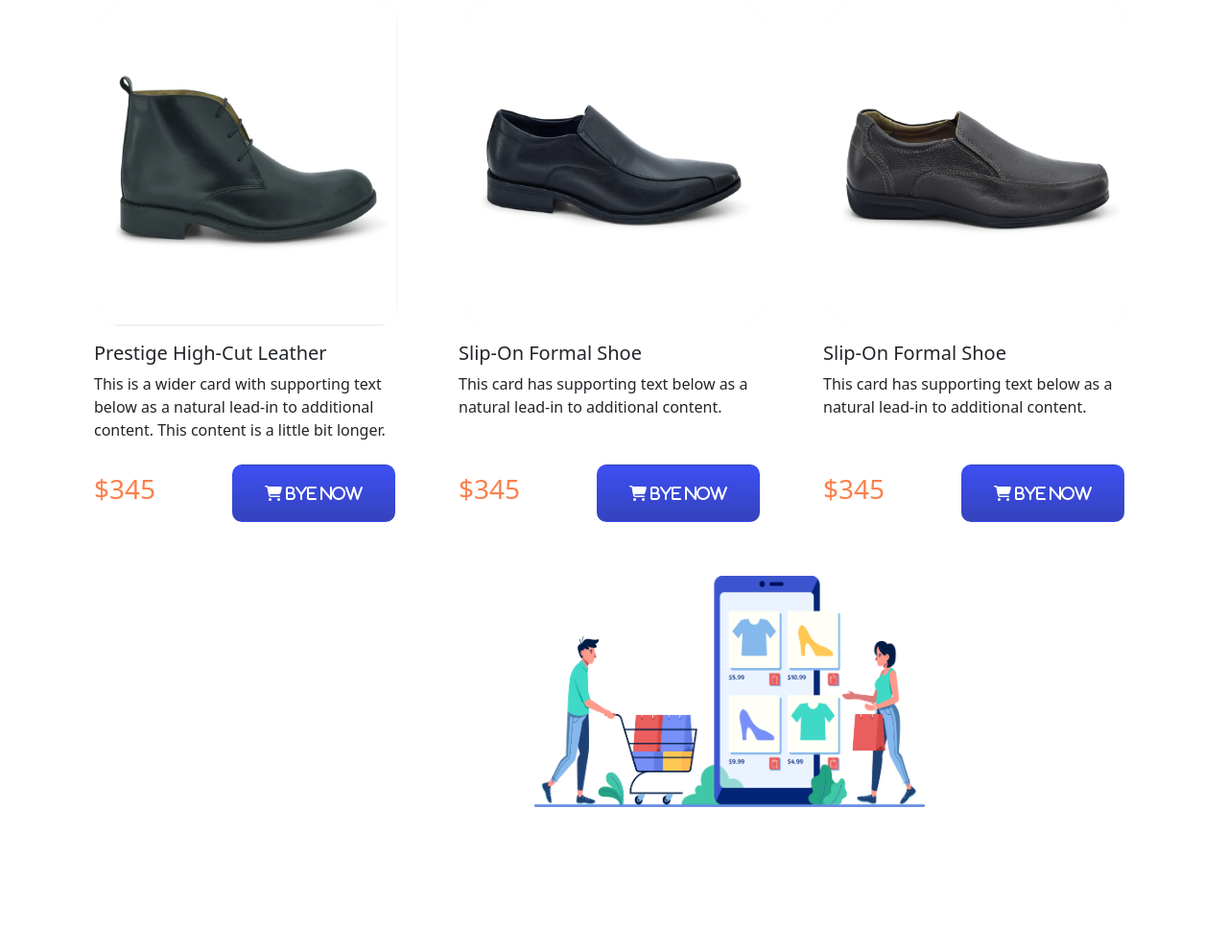
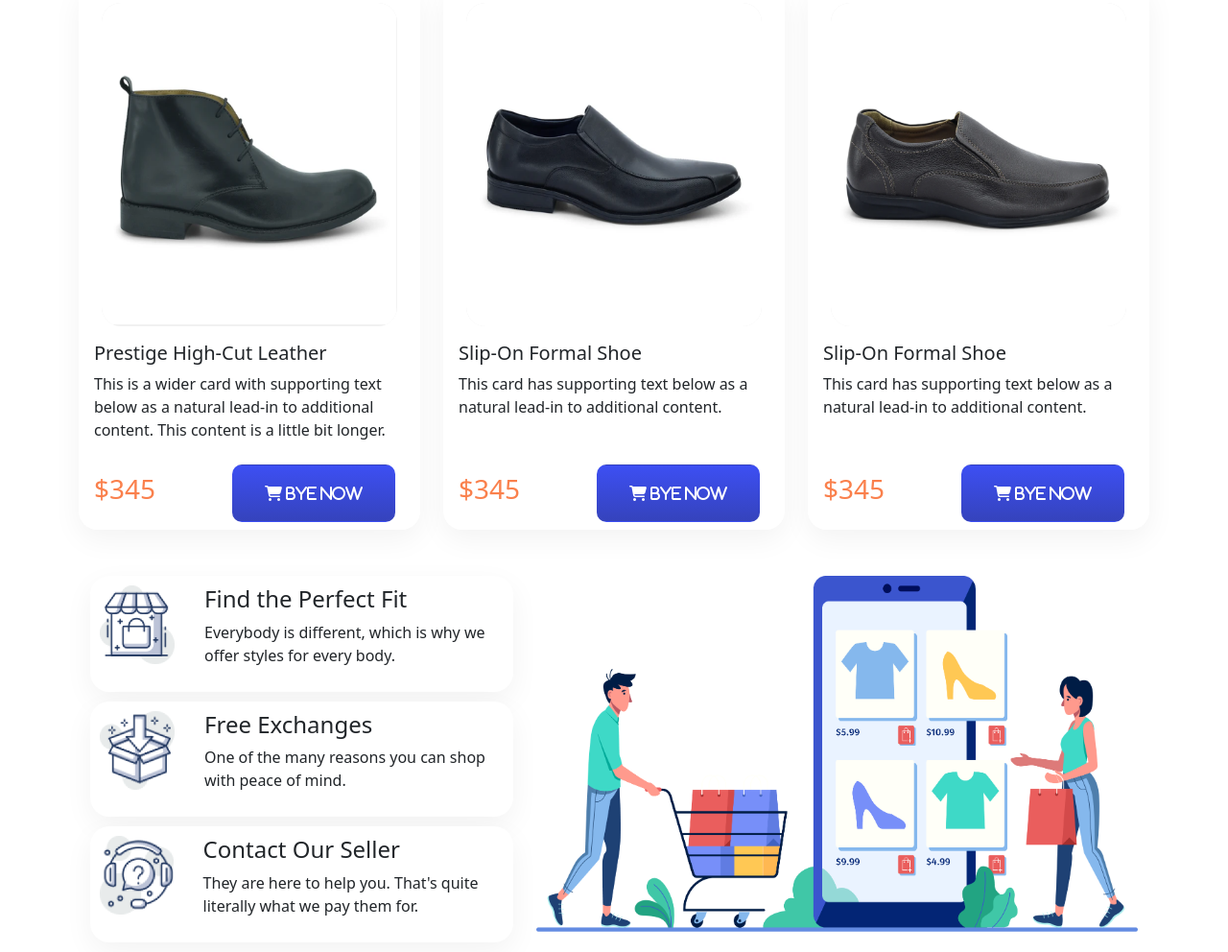
Before and after one commit to SajibNath2021/Assignment-02, a plain HTML site: page index.html in a window 1280 px wide. Shown: the part 1475-2467 px from the top of the page at 96% size. Before the commit the page ends 2316 px from the top, so only its background shows below. Drawn offline with nearby package versions, Linux system fonts and the light colour scheme.

Commit message:
need responsive

```diff
--- a/index.css
+++ b/index.css
@@ -59,6 +59,8 @@ main{
     display:flex;
     border-top: 0;
     background-color: #FFFF;
+    border-radius: 20px!important;
+
 }
 img.card-img-top {
     background-color: #F1F1F1;
@@ -67,12 +69,10 @@ img.card-img-top {
 .card{
     border-radius: 20px;
     border: none;
+    box-shadow: 0px 10px 30px rgba(0, 0, 0, 0.05);;
 }
 
-.img img{
-    width: 599px;
 
-}
 .marge-img{
     margin-top: 20px;
 
@@ -96,3 +96,19 @@ h3{
         font-size: 40px;
     }
 }
+/*end of shoes*/
+.help-info{
+    background: white;
+    box-shadow: 0px 10px 30px rgba(0, 0, 0, 0.05);
+    border-radius: 20px;
+    padding: 10px;
+    margin-bottom: 10px;
+}
+.img img{
+    width: 100%!important;
+
+}
+
+.article{
+    margin-left: 31px;
+}
--- a/index.html
+++ b/index.html
@@ -121,7 +121,7 @@
         <section id="formal-SHOES" class=" container mt-5">
           <h2>FORMAL SHOES</h2>
           <div class="row row-cols-1 row-cols-md-3 g-4">
-              <div class="col">
+              <div class="col ">
                 <div class="card h-100 ">
                   <div class="img-shoes container marge-img">
                     <img src="Photos/Mask Group.png" class="card-img-top" alt="..." height="337px">
@@ -178,10 +178,33 @@
               </div>
             </div>
         <!--end of formal shoes-->
-        <section class="pt-5">
+        <section class="container marge-top pt-5">
             <div class="row">
-                <div class="col-md-5">
-
+                <div class="col-md-5 ">
+                  <div class="parfect-fit help-info d-flex ">
+                    <img src="icons/image 12.png" alt="" width="78px" height="82px">
+                    <div class="article">
+                      <h4>Find the Perfect Fit</h4>
+                      <p>Everybody is different, which is why we
+                        offer styles for every body.</p>
+                    </div>
+                  </div>
+                  <div class="Exchange help-info d-flex">
+                    <img src="icons/image 13.png" alt="" width="78px" height="82px">
+                    <div class="article">
+                      <h4>Free Exchanges</h4>
+                      <p>One of the many reasons you can shop
+                        with peace of mind.</p>
+                    </div>
+                  </div>
+                  <div class="contact help-info d-flex">
+                    <img src="icons/image 14.png" alt="" width="78px" height="82px">
+                    <div class="article">
+                      <h4>Contact Our Seller</h4>
+                    <p>They are here to help you. That's quite
+                      literally what we pay them for.</p>
+                    </div>
+                  </div>
                 </div>
                 <div class="col-md-7 img">
                     <img src="icons/XMLID 1.png" alt="">
```
